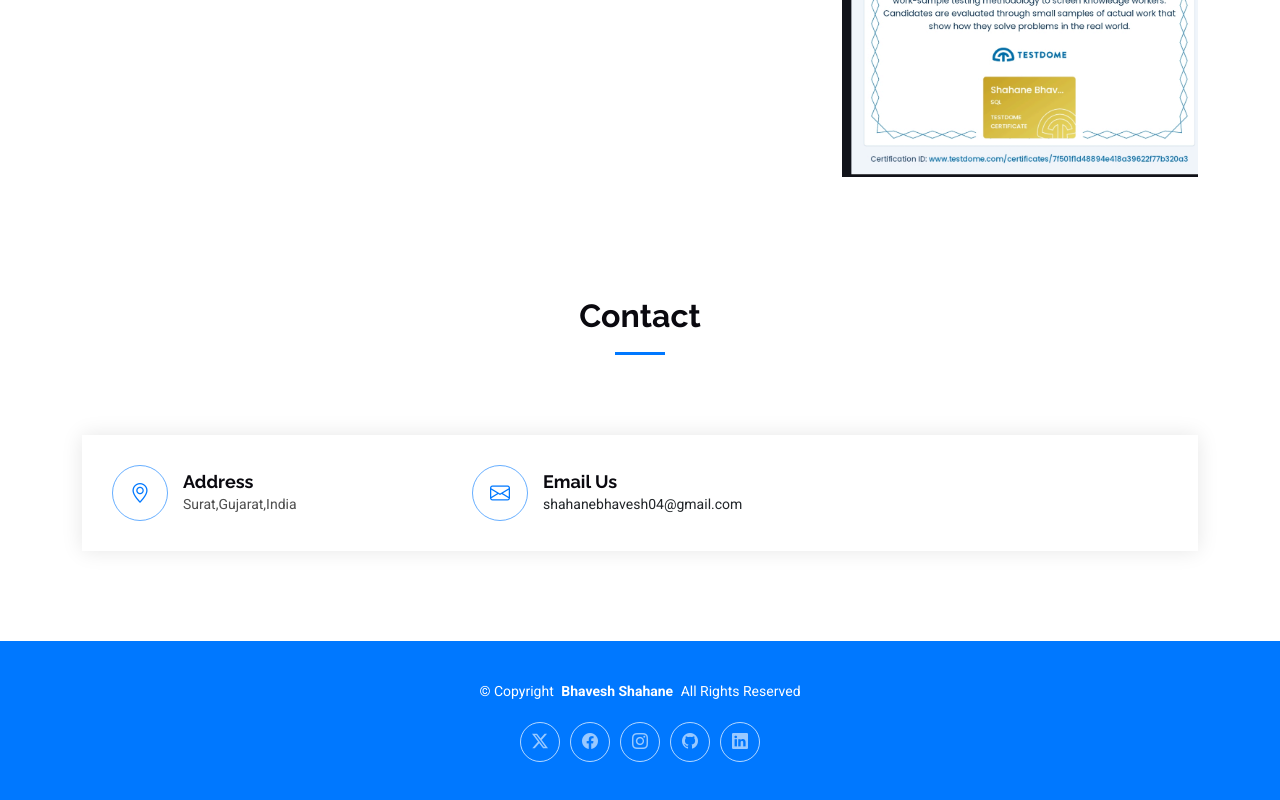
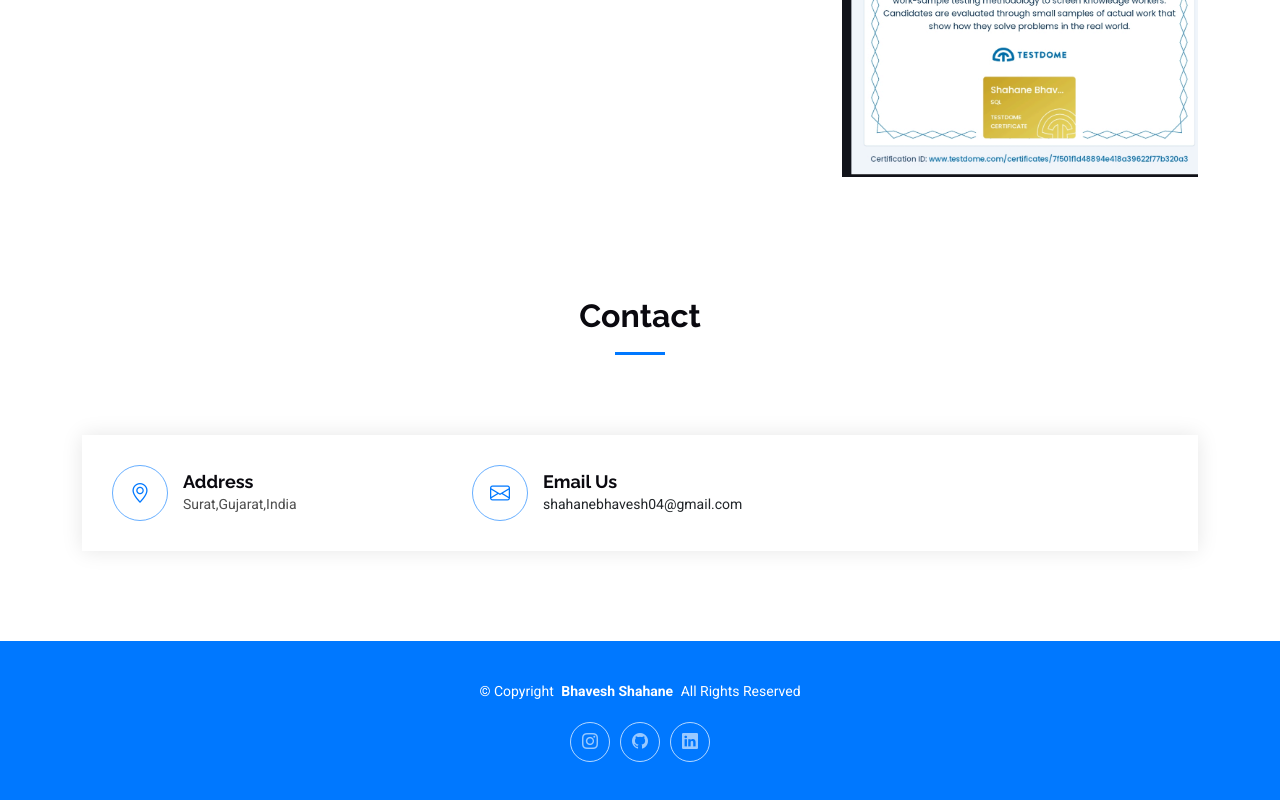
Before and after one commit to bhaveshshahane/bhaveshshahane.github.io, a plain HTML site: page index.html in a window 1280 px wide. Shown: the part 4742-5542 px from the top of the page. Drawn offline with Linux system fonts and the light colour scheme.

Commit message:
Update index.html

```diff
--- a/index.html
+++ b/index.html
@@ -667,9 +667,9 @@
         <p>© <span>Copyright</span> <strong class="px-1 sitename">Bhavesh Shahane</strong> <span>All Rights Reserved</span></p>
       </div>
       <div class="social-links d-flex justify-content-center">
-        <a href="#"><i class="bi bi-twitter-x"></i></a>
-        <a href="#"><i class="bi bi-facebook"></i></a>
-        <a href="#"><i class="bi bi-instagram"></i></a>
+<!--         <a href="#"><i class="bi bi-twitter-x"></i></a>
+        <a href="#"><i class="bi bi-facebook"></i></a> -->
+        <a href="https://www.instagram.com/bhavesh_shahane" target="_blank"><i class="bi bi-instagram"></i></a>
         <a href="https://github.com/bhaveshshahane" target="_blank"><i class="bi bi-github"></i></a>
         <a href="https://www.linkedin.com/in/bhavesh-shahane-865724262" target="_blank"><i class="bi bi-linkedin"></i></a>
       </div>
```
